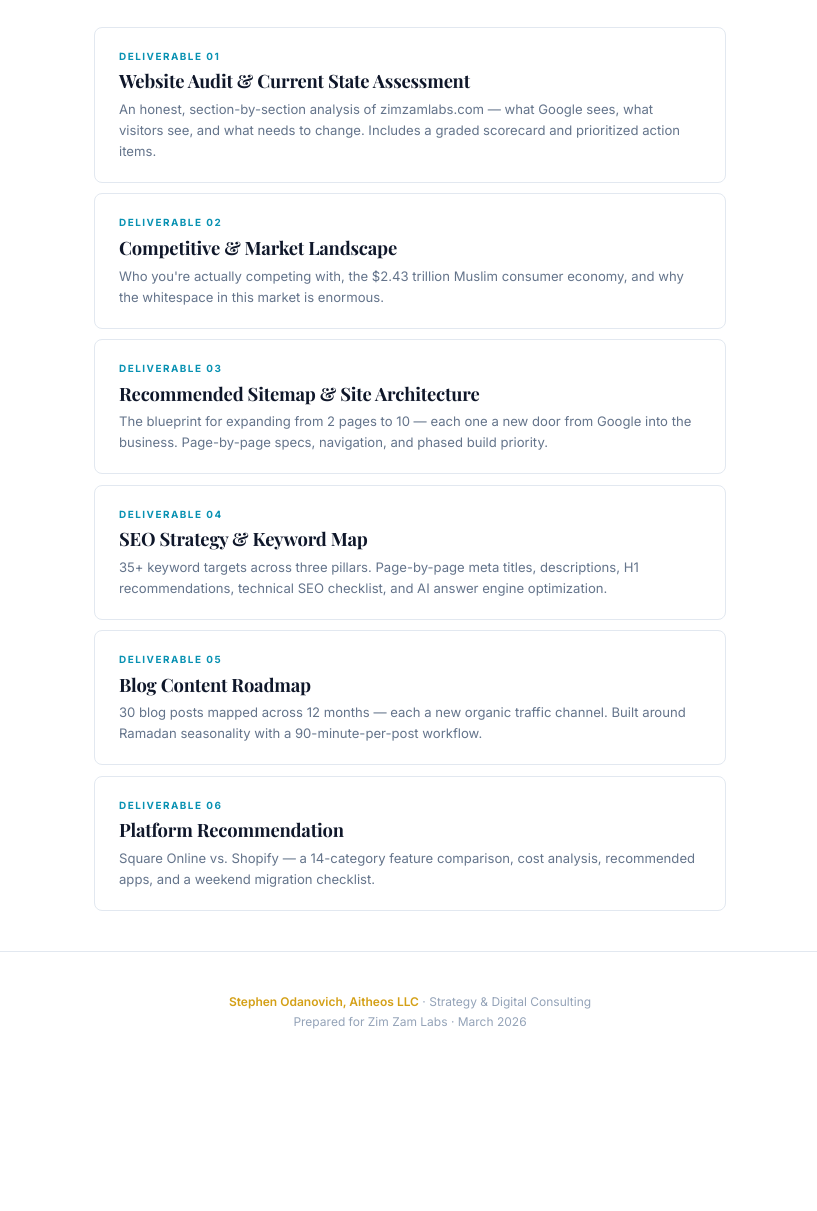
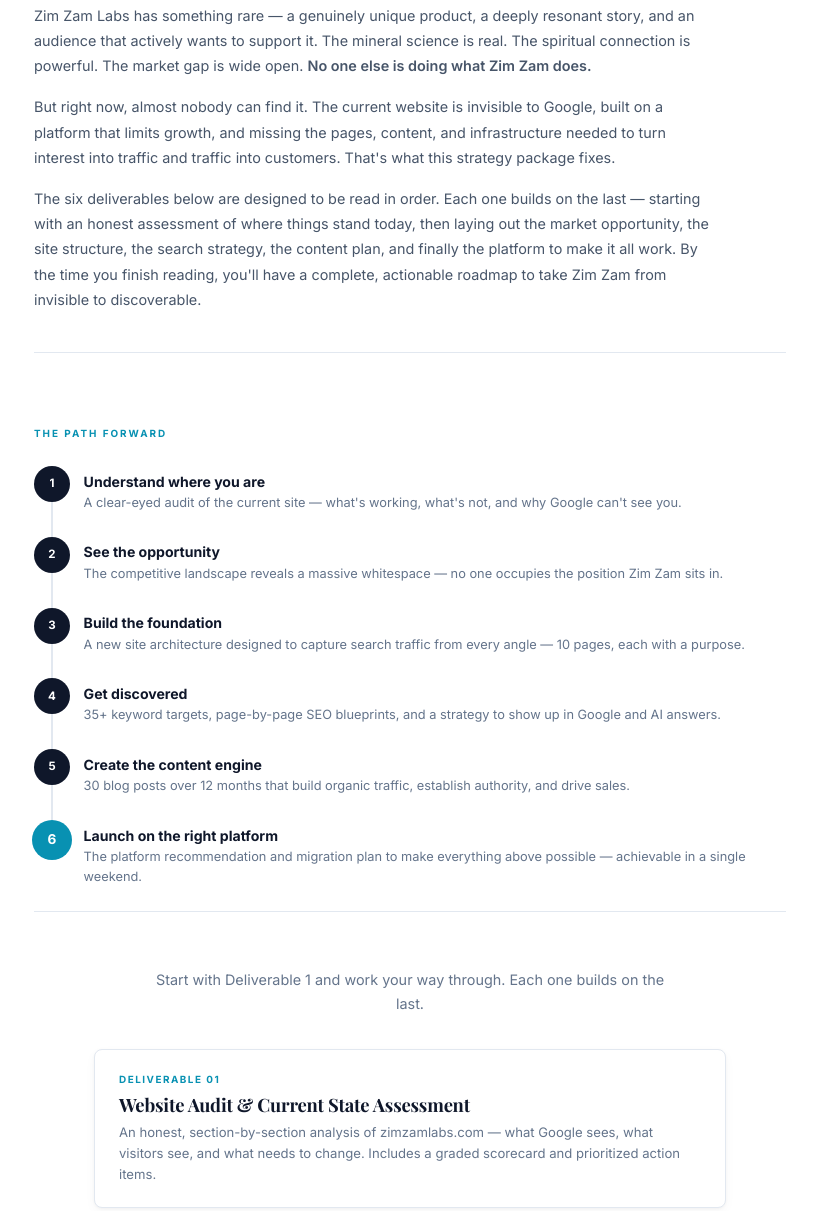
Before and after one commit to steveo8998/Zim-Zam-Labs, a plain HTML site: page index.html in a window 1280 px wide. Shown: the part 492-1703 px from the top of the page, without its empty margins (230-1047 px from the left). Before the commit the page ends 1565 px from the top, so only its background shows below. Drawn offline with nearby package versions, Linux system fonts and the light colour scheme.

Commit message:
Add files via upload

```diff
--- a/index.html
+++ b/index.html
@@ -775,21 +775,21 @@
 }
 
 a.deliverable-card {
-  background: var(--paper);
-  border: 1px solid var(--border-color);
+  background: white;
+  border: 1px solid var(--gray-200);
   border-radius: var(--radius-md);
-  padding: 1.25rem 1.5rem;
+  padding: 1.35rem 1.5rem;
   text-decoration: none;
   color: var(--ink);
   display: block;
-  transition: all 0.2s;
+  transition: all 0.25s;
+  box-shadow: 0 1px 3px rgba(15,23,42,0.04), 0 4px 12px rgba(15,23,42,0.03);
 }
 
 a.deliverable-card:hover {
   border-color: var(--accent);
-  background: var(--accent-light);
-  transform: translateY(-1px);
-  box-shadow: 0 4px 12px rgba(8,145,178,0.08);
+  transform: translateY(-2px);
+  box-shadow: 0 4px 16px rgba(8,145,178,0.1);
 }
 
 .card-num {
@@ -808,6 +808,7 @@
   margin-bottom: 0.35rem;
   line-height: 1.3;
   letter-spacing: -0.01em;
+  color: var(--ink);
 }
 
 .card-desc {
@@ -819,6 +820,146 @@
 @media (max-width: 640px) {
   .hero { padding: 3rem 1.25rem 2.5rem; }
   .main { padding: 2rem 1.25rem; }
+}
+
+/* ── Overview Section ── */
+.overview {
+  max-width: var(--max-width);
+  margin: 0 auto;
+  padding: 3rem 1.5rem 2rem;
+}
+
+.overview-heading {
+  font-family: var(--font-heading);
+  font-size: 1.45rem;
+  font-weight: 700;
+  color: var(--ink);
+  margin-bottom: 1.25rem;
+  letter-spacing: -0.01em;
+  line-height: 1.25;
+}
+
+.overview p {
+  font-size: 0.9rem;
+  color: var(--gray-600);
+  line-height: 1.75;
+  margin-bottom: 1rem;
+  max-width: 680px;
+}
+
+.overview p:last-of-type {
+  margin-bottom: 0;
+}
+
+.overview-divider {
+  border: none;
+  border-top: 1px solid var(--border-color);
+  margin: 2.5rem 0 0;
+}
+
+/* ── Journey Path ── */
+.journey {
+  max-width: var(--max-width);
+  margin: 0 auto;
+  padding: 2.5rem 1.5rem 1rem;
+}
+
+.journey-label {
+  font-size: 0.62rem;
+  font-weight: 700;
+  letter-spacing: 0.2em;
+  text-transform: uppercase;
+  color: var(--accent);
+  margin-bottom: 1.5rem;
+}
+
+.journey-path {
+  position: relative;
+  display: grid;
+  gap: 0;
+}
+
+.journey-step {
+  display: grid;
+  grid-template-columns: 36px 1fr;
+  gap: 0 0.85rem;
+  align-items: start;
+  padding-bottom: 1.5rem;
+  position: relative;
+}
+
+.journey-step:last-child { padding-bottom: 0; }
+
+/* Vertical connector line */
+.journey-step::before {
+  content: '';
+  position: absolute;
+  left: 17px;
+  top: 36px;
+  bottom: 0;
+  width: 2px;
+  background: var(--gray-200);
+}
+
+.journey-step:last-child::before { display: none; }
+
+.step-num {
+  width: 36px;
+  height: 36px;
+  border-radius: 50%;
+  background: var(--ink);
+  color: white;
+  display: flex;
+  align-items: center;
+  justify-content: center;
+  font-size: 0.72rem;
+  font-weight: 700;
+  position: relative;
+  z-index: 1;
+}
+
+.journey-step.step-destination .step-num {
+  background: var(--accent);
+  width: 40px;
+  height: 40px;
+  margin-left: -2px;
+  font-size: 0.85rem;
+}
+
+.step-content {
+  padding-top: 0.35rem;
+}
+
+.step-title {
+  font-weight: 700;
+  font-size: 0.88rem;
+  color: var(--ink);
+  margin-bottom: 0.15rem;
+  line-height: 1.35;
+}
+
+.step-desc {
+  font-size: 0.8rem;
+  color: var(--gray-500);
+  line-height: 1.55;
+}
+
+.journey-divider {
+  border: none;
+  border-top: 1px solid var(--border-color);
+  margin: 1.5rem 0 0;
+  max-width: var(--max-width);
+  margin-left: auto;
+  margin-right: auto;
+}
+
+@media (max-width: 640px) {
+  .overview { padding: 2.5rem 1.25rem 1.5rem; }
+  .journey { padding: 2rem 1.25rem 1rem; }
+  .step-num { width: 30px; height: 30px; font-size: 0.65rem; }
+  .journey-step { grid-template-columns: 30px 1fr; }
+  .journey-step::before { left: 14px; top: 30px; }
+  .journey-step.step-destination .step-num { width: 34px; height: 34px; margin-left: -2px; }
 }
 </style>
 </head>
@@ -840,8 +981,65 @@
   </div>
 </header>
 
+<section class="overview">
+  <h2 class="overview-heading">Before You Dive In</h2>
+  <p>Zim Zam Labs has something rare — a genuinely unique product, a deeply resonant story, and an audience that actively wants to support it. The mineral science is real. The spiritual connection is powerful. The market gap is wide open. <strong>No one else is doing what Zim Zam does.</strong></p>
+  <p>But right now, almost nobody can find it. The current website is invisible to Google, built on a platform that limits growth, and missing the pages, content, and infrastructure needed to turn interest into traffic and traffic into customers. That's what this strategy package fixes.</p>
+  <p>The six deliverables below are designed to be read in order. Each one builds on the last — starting with an honest assessment of where things stand today, then laying out the market opportunity, the site structure, the search strategy, the content plan, and finally the platform to make it all work. By the time you finish reading, you'll have a complete, actionable roadmap to take Zim Zam from invisible to discoverable.</p>
+  <hr class="overview-divider">
+</section>
+
+<section class="journey">
+  <div class="journey-label">The Path Forward</div>
+  <div class="journey-path">
+    <div class="journey-step">
+      <div class="step-num">1</div>
+      <div class="step-content">
+        <div class="step-title">Understand where you are</div>
+        <div class="step-desc">A clear-eyed audit of the current site — what's working, what's not, and why Google can't see you.</div>
+      </div>
+    </div>
+    <div class="journey-step">
+      <div class="step-num">2</div>
+      <div class="step-content">
+        <div class="step-title">See the opportunity</div>
+        <div class="step-desc">The competitive landscape reveals a massive whitespace — no one occupies the position Zim Zam sits in.</div>
+      </div>
+    </div>
+    <div class="journey-step">
+      <div class="step-num">3</div>
+      <div class="step-content">
+        <div class="step-title">Build the foundation</div>
+        <div class="step-desc">A new site architecture designed to capture search traffic from every angle — 10 pages, each with a purpose.</div>
+      </div>
+    </div>
+    <div class="journey-step">
+      <div class="step-num">4</div>
+      <div class="step-content">
+        <div class="step-title">Get discovered</div>
+        <div class="step-desc">35+ keyword targets, page-by-page SEO blueprints, and a strategy to show up in Google and AI answers.</div>
+      </div>
+    </div>
+    <div class="journey-step">
+      <div class="step-num">5</div>
+      <div class="step-content">
+        <div class="step-title">Create the content engine</div>
+        <div class="step-desc">30 blog posts over 12 months that build organic traffic, establish authority, and drive sales.</div>
+      </div>
+    </div>
+    <div class="journey-step step-destination">
+      <div class="step-num">6</div>
+      <div class="step-content">
+        <div class="step-title">Launch on the right platform</div>
+        <div class="step-desc">The platform recommendation and migration plan to make everything above possible — achievable in a single weekend.</div>
+      </div>
+    </div>
+  </div>
+  <hr class="journey-divider">
+</section>
+
 <main class="main">
-  <p class="intro">Each deliverable builds on the last. Start with the Website Audit and work your way through.</p>
+  <p class="intro">Start with Deliverable 1 and work your way through. Each one builds on the last.</p>
 
   <div class="card-grid">
     <a class="deliverable-card" href="zimzam_website_audit.html">
```
